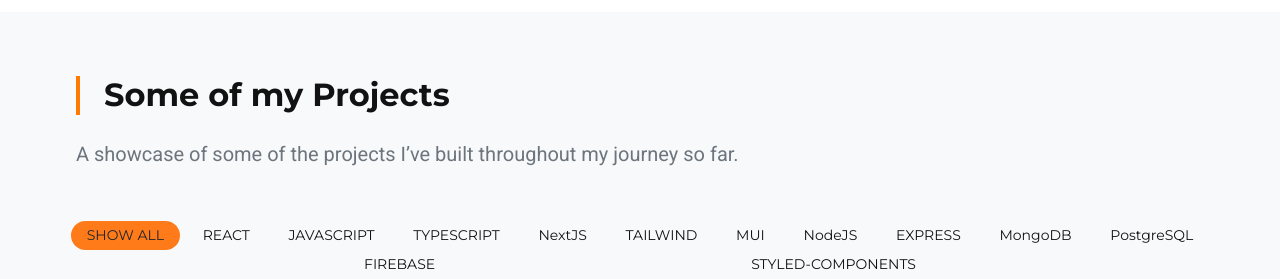
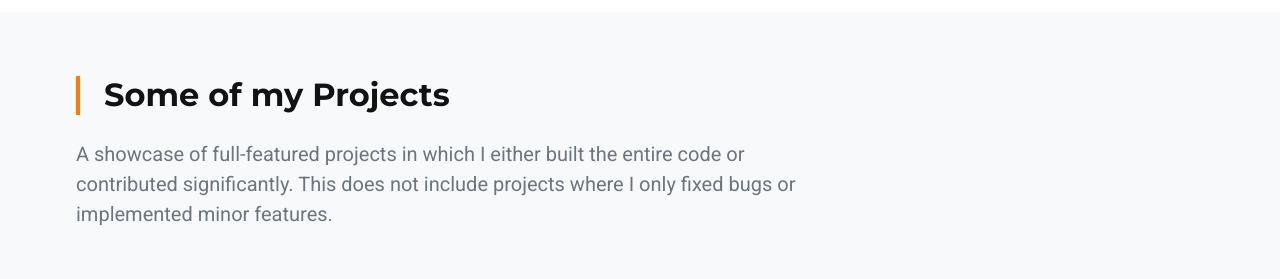
Before and after one commit to Mateus1rosengarten/myPortfolio, a React (Create React App) app: page / in a window 1280 px wide. Shown: the part 1920-2199 px from the top of the page. Built offline with nearby package versions, Linux system fonts and the light colour scheme.

Commit message:
docs: change subtitle of projects section

```diff
--- a/src/data/projectsArray.jsx
+++ b/src/data/projectsArray.jsx
@@ -31,6 +31,7 @@
     ],
     text: "Built a responsive Next.js page, implementing uncommon design patterns, carousel, interactive map, and validated front and back-end email workflows with NodeMailer. Focused on SEO optimization and preserving the client visual identity",
     techs: ["NextJS", "TYPESCRIPT", "TAILWIND"],
+    website: "https://mkt-embalagem.vercel.app/",
     github: "https://github.com/Mateus1rosengarten/MktEmbalagem",
 
     ProjectKind: "Costumer",
--- a/src/views/projects.jsx
+++ b/src/views/projects.jsx
@@ -63,7 +63,7 @@
       <SectionIntro
         title={"Some of my Projects"}
         text={
-          "A showcase of some of the projects I’ve built throughout my journey so far."
+          "A showcase of full-featured projects in which I either built the entire code or contributed significantly. This does not include projects where I only fixed bugs or implemented minor features."
         }
       />
 
```
